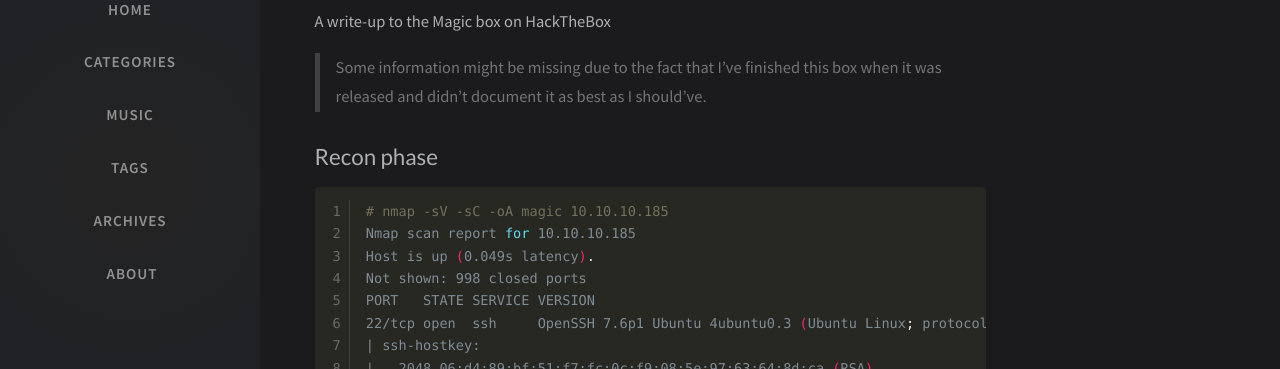
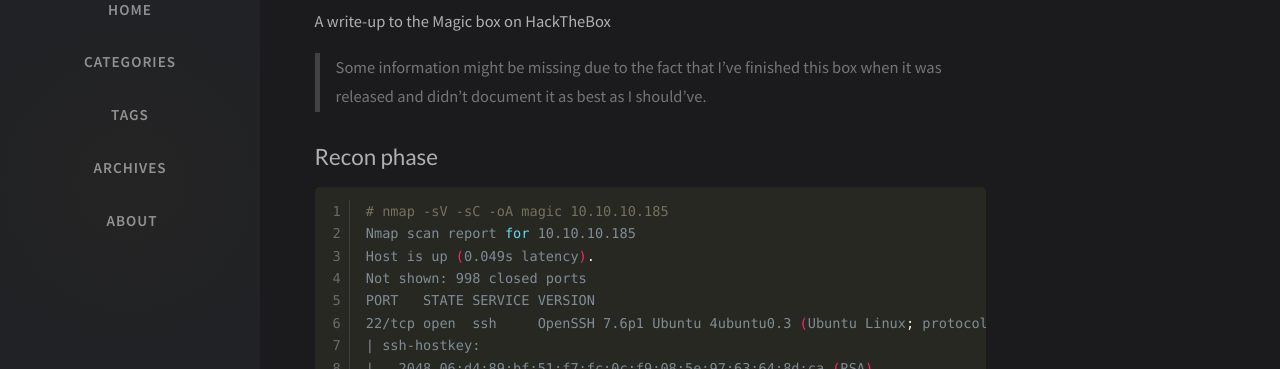
Before and after one commit to 7a336e6e/7a336e6e.github.io, a Jekyll site: the page built from _posts/hacking/2020-09-18-htb-magic.md, in a window 1280 px wide. Shown: the part 266-635 px from the top of the page. Built offline with Jekyll 4.4.1, drawn with Linux system fonts in a browser that asks for light colours; nearby versions of some CDN libraries; comment, search, counter and statistics services are not loaded; some of the changed text lies outside the part shown.

Commit message:
changed name and updated tabs

```diff
--- a/_data/tabs.yml
+++ b/_data/tabs.yml
@@ -14,11 +14,6 @@
   path: tabs
   url: categories
 -
-  name: "Music"
-  icon: "fas fa-music"
-  path: tabs
-  url: music
--
   name: "Tags"
   icon: "fas fa-tags"
   path: tabs
```
Also changed, not shown: _posts/hacking/2020-09-18-htb-magic.md (renamed from _posts/hacking/2019-08-09-getting-started.md, +1 -0 lines).
